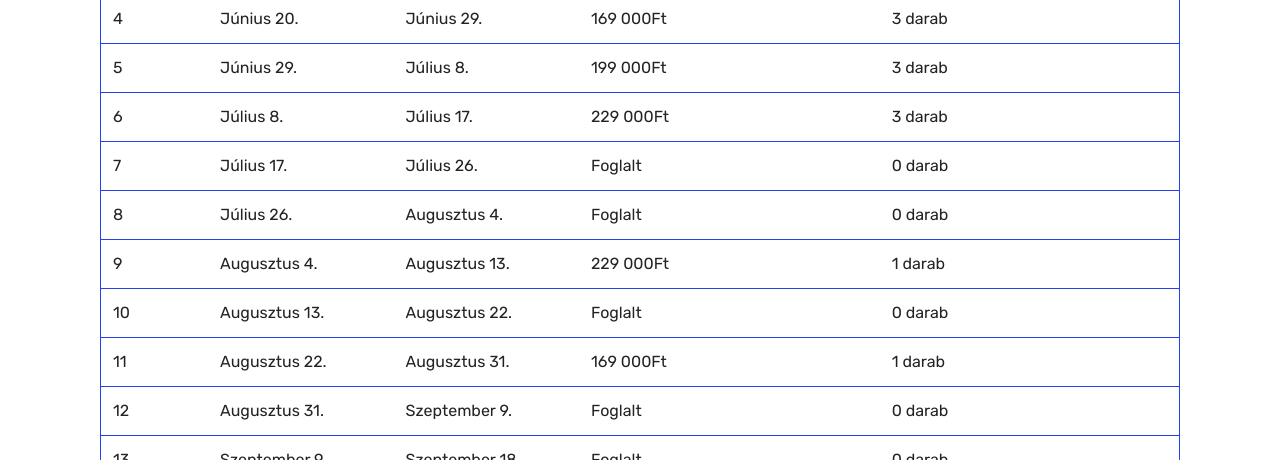
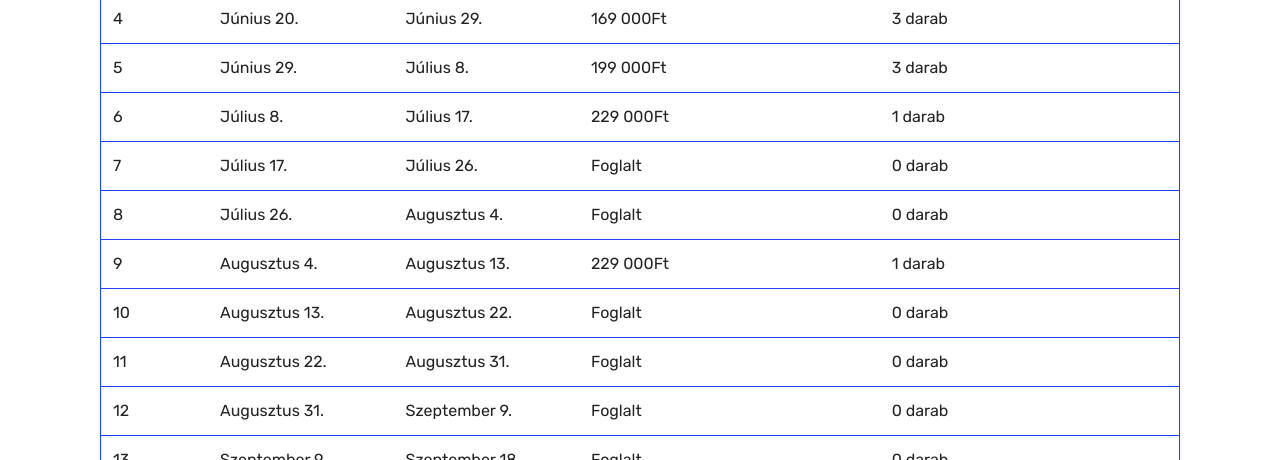
Before and after one commit to marklaszlo9/korinos_new, a Jekyll site: the page built from arak.html, in a window 1280 px wide and 900 px high. Shown: the part 374-834 px from the top of the window. Built offline with Jekyll 4.4.1, drawn with Linux system fonts in a browser that asks for light colours.

Commit message:
Update arak.html

```diff
--- a/arak.html
+++ b/arak.html
@@ -63,12 +63,12 @@
               <td class="body-item mbr-fonts-style display-7">3</td><td class="body-item mbr-fonts-style display-7">Június 11.</td><td class="body-item mbr-fonts-style display-7">Június 20.</td><td class="body-item mbr-fonts-style display-7">129 000Ft</td><td class="body-item mbr-fonts-style display-7">2 darab</td></tr><tr>
               <td class="body-item mbr-fonts-style display-7">4</td><td class="body-item mbr-fonts-style display-7">Június 20.</td><td class="body-item mbr-fonts-style display-7">Június 29.</td><td class="body-item mbr-fonts-style display-7">169 000Ft</td><td class="body-item mbr-fonts-style display-7">3 darab</td></tr><tr>
               <td class="body-item mbr-fonts-style display-7">5</td><td class="body-item mbr-fonts-style display-7">Június 29.</td><td class="body-item mbr-fonts-style display-7">Július 8.</td><td class="body-item mbr-fonts-style display-7">199 000Ft</td><td class="body-item mbr-fonts-style display-7">3 darab</td></tr><tr>
-              <td class="body-item mbr-fonts-style display-7">6</td><td class="body-item mbr-fonts-style display-7">Július 8.</td><td class="body-item mbr-fonts-style display-7">Július 17.</td><td class="body-item mbr-fonts-style display-7">229 000Ft</td><td class="body-item mbr-fonts-style display-7">3 darab</td></tr><tr>
+              <td class="body-item mbr-fonts-style display-7">6</td><td class="body-item mbr-fonts-style display-7">Július 8.</td><td class="body-item mbr-fonts-style display-7">Július 17.</td><td class="body-item mbr-fonts-style display-7">229 000Ft</td><td class="body-item mbr-fonts-style display-7">1 darab</td></tr><tr>
               <td class="body-item mbr-fonts-style display-7">7</td><td class="body-item mbr-fonts-style display-7">Július 17.</td><td class="body-item mbr-fonts-style display-7">Július 26.</td><td class="body-item mbr-fonts-style display-7">Foglalt</td><td class="body-item mbr-fonts-style display-7">0 darab</td></tr><tr>
               <td class="body-item mbr-fonts-style display-7">8</td><td class="body-item mbr-fonts-style display-7">Július 26.</td><td class="body-item mbr-fonts-style display-7">Augusztus 4.</td><td class="body-item mbr-fonts-style display-7">Foglalt</td><td class="body-item mbr-fonts-style display-7">0 darab</td></tr><tr>
               <td class="body-item mbr-fonts-style display-7">9</td><td class="body-item mbr-fonts-style display-7">Augusztus 4.</td><td class="body-item mbr-fonts-style display-7">Augusztus 13.</td><td class="body-item mbr-fonts-style display-7">229 000Ft</td><td class="body-item mbr-fonts-style display-7">1 darab</td></tr><tr>
               <td class="body-item mbr-fonts-style display-7">10</td><td class="body-item mbr-fonts-style display-7">Augusztus 13.</td><td class="body-item mbr-fonts-style display-7">Augusztus 22.</td><td class="body-item mbr-fonts-style display-7">Foglalt</td><td class="body-item mbr-fonts-style display-7">0 darab</td></tr><tr>
-              <td class="body-item mbr-fonts-style display-7">11</td><td class="body-item mbr-fonts-style display-7">Augusztus 22.</td><td class="body-item mbr-fonts-style display-7">Augusztus 31.</td><td class="body-item mbr-fonts-style display-7">169 000Ft</td><td class="body-item mbr-fonts-style display-7">1 darab</td></tr><tr>
+              <td class="body-item mbr-fonts-style display-7">11</td><td class="body-item mbr-fonts-style display-7">Augusztus 22.</td><td class="body-item mbr-fonts-style display-7">Augusztus 31.</td><td class="body-item mbr-fonts-style display-7">Foglalt</td><td class="body-item mbr-fonts-style display-7">0 darab</td></tr><tr>
               <td class="body-item mbr-fonts-style display-7">12</td><td class="body-item mbr-fonts-style display-7">Augusztus 31.</td><td class="body-item mbr-fonts-style display-7">Szeptember 9.</td><td class="body-item mbr-fonts-style display-7">Foglalt</td><td class="body-item mbr-fonts-style display-7">0 darab</td></tr><tr>
               <td class="body-item mbr-fonts-style display-7">13</td><td class="body-item mbr-fonts-style display-7">Szeptember 9.</td><td class="body-item mbr-fonts-style display-7">Szeptember 18.</td><td class="body-item mbr-fonts-style display-7">Foglalt</td><td class="body-item mbr-fonts-style display-7">0 darab</td></tr><tr>
               <td class="body-item mbr-fonts-style display-7">14</td><td class="body-item mbr-fonts-style display-7">Szeptember 18.</td><td class="body-item mbr-fonts-style display-7">Szeptember 27.</td><td class="body-item mbr-fonts-style display-7">69 000Ft</td><td class="body-item mbr-fonts-style display-7">3 darab</td></tr><tr>
```
